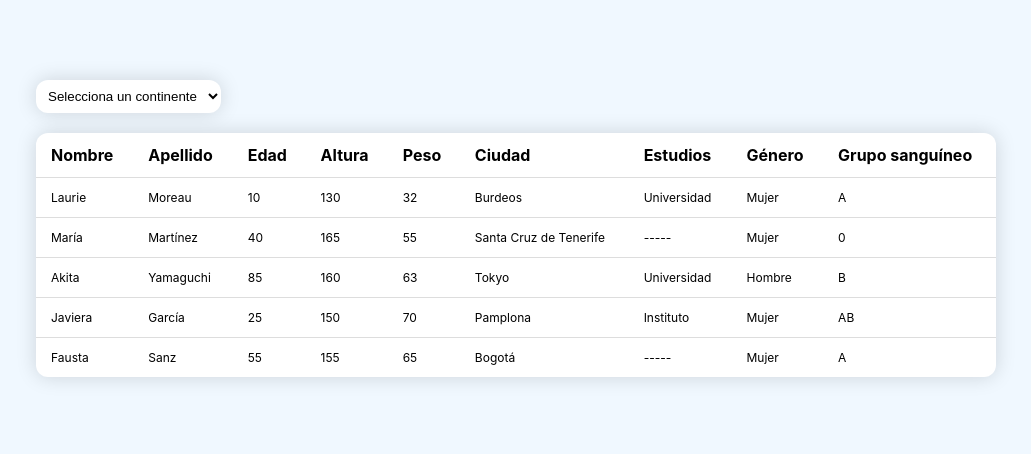
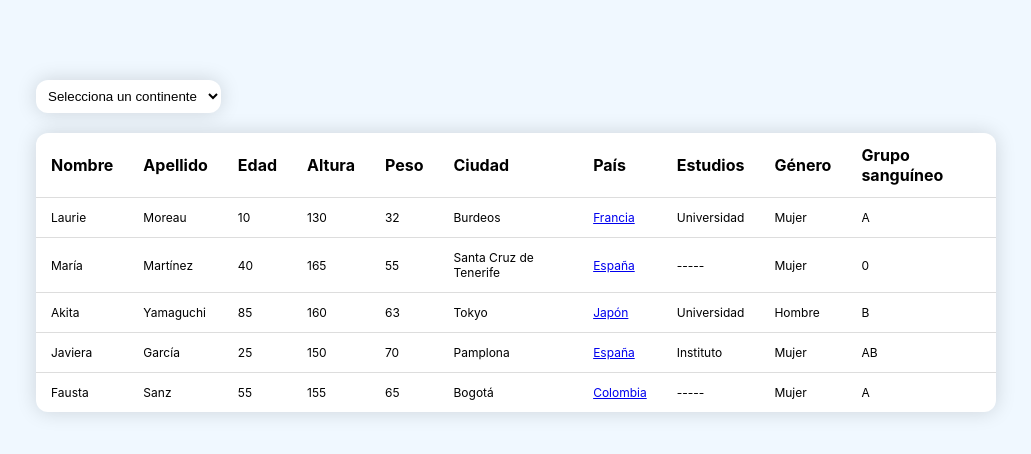
Before and after one commit to TKadyear/iar-gestion, a React (Create React App) app: page / in a window 1280 px wide. Shown: the top 454 px of the page, without its empty margins (124-1155 px from the left). Built offline with nearby package versions, Linux system fonts and the light colour scheme; the HTML template or start-up script is replaced by a standard one.

Commit message:
Done fourth exercise

```diff
--- a/src/App.js
+++ b/src/App.js
@@ -13,6 +13,7 @@ const dataToDisplay = [
   {key: "height", display: "Altura"},
   {key: "weight", display: "Peso"},
   {key: "city", display: "Ciudad"},
+  {key: "country", display: "País"},
   {key: "studies", display: "Estudios"},
   {key: "gender", display: "Género"},
   {key: "bloodtype", display: "Grupo sanguíneo"}
--- a/src/components/Table.js
+++ b/src/components/Table.js
@@ -1,52 +1,8 @@
-
-// export const Table = styled.table`
-//   width:100%;
-//   background-color: white;
-//   border-radius: 12px;
-//   padding:1rem;
-//   min-width: 790px;
-//   border-collapse: collapse;
-//   font-size: 0.75rem;
-//   box-shadow: 0 0 20px rgba(0, 0, 0, 0.15);
-//   thead tr {
-//     font-size: 1rem;
-//     text-align: left;
-//   }
-//   th,td {
-//     padding: 12px 15px;
-//   }
-//   thead, tbody tr {
-//     transition: 200ms;
-//     border-bottom: 1px solid #dddddd;
-//   }
-//   tbody tr:last-of-type {
-//     border-bottom:0;
-//   }
-//   tbody tr:hover{
-//     /* font-weight: 500; */
-//     box-shadow: 0 0 20px rgba(0, 0, 0, 0.15);
-
-// }
-// `;
-// export const TRowDnd = styled.tr`
-//   transition: 0.2s;
-//   cursor: move;
-//   opacity: ${({ isDragging }) => isDragging ? 0 : 1};
-// `;
-// export const StatusBadge = styled.div`
-//   color: white;
-//   text-align: center;
-//   background-color: ${props => props.status ? "#5ad07a" : "#e23428"};
-//   padding: 0.75rem;
-//   border-radius: 12px;
-// `;
-
-
 
 export const Table = ({dataRequired, data}) => {
 const dataToSearch= dataRequired.map(value => value.key);
   return(
-    <table>
+    <table className="table__data">
       <thead>
         <tr>{dataRequired.map((header, index) => <th key={index}>{header.display}</th>)}</tr>
       </thead>
@@ -60,6 +16,12 @@ const dataToSearch= dataRequired.map(value => value.key);
 }
 const TableRow = ({ person ,dataToDisplay}) => (
   <tr>
-    {dataToDisplay.map(data => <td key={data+person.id}>{person[data]}</td> )}
+    {dataToDisplay.map(data =>
+      <td key={data+person.id}>
+      {data === "country"
+      ? <a href={`https://www.google.es/maps?q=${person[data]}}`}>{person[data]}</a>
+      : person[data]
+    }</td> )
+    }
   </tr>
 );
```
